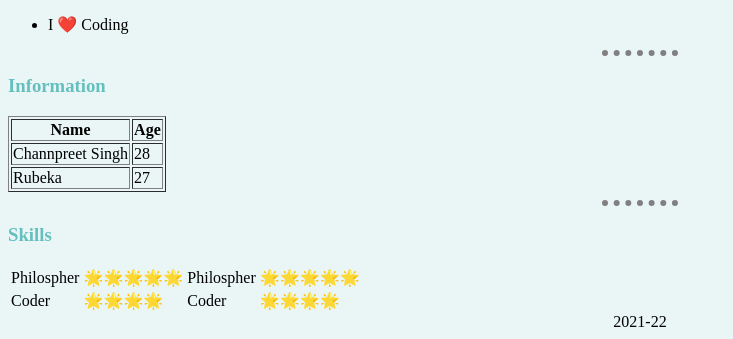
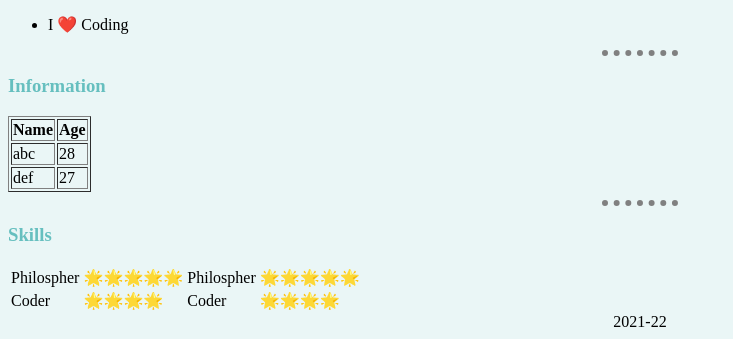
Before and after one commit to channpreet1991/HTML-and-CSS-Projects, a plain HTML site: page One-Page Website/one_page_website.html in a window 1280 px wide. Shown: the part 675-1014 px from the top of the page, without its empty margins (0-733 px from the left). Drawn offline with Linux system fonts and the light colour scheme.

Commit message:
Update one_page_website.html

```diff
--- a/One-Page Website/one_page_website.html
+++ b/One-Page Website/one_page_website.html
@@ -50,11 +50,11 @@
     </thead>
     <tbody>
       <tr>
-        <td>Channpreet Singh</td>
+        <td>abc</td>
         <td>28</td>
       </tr>
       <tr>
-        <td>Rubeka</td>
+        <td>def</td>
         <td>27</td>
       </tr>
     </tbody>
```
